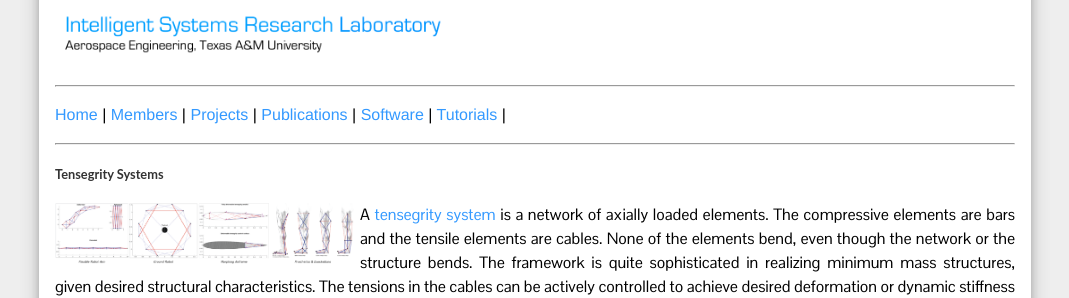
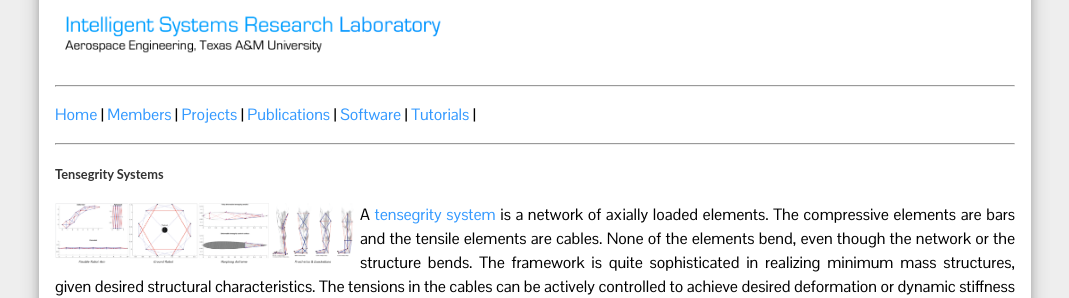
Before and after one commit to isrlab/isrlab.github.io, a Jekyll site: the page built from _pages/research.md, in a window 1280 px wide. Shown: the part 147-445 px from the top of the page, without its empty margins (105-1174 px from the left). Built offline with Jekyll 4.4.1, drawn with Linux system fonts in a browser that asks for light colours; our own code applies the rules of GitHub Pages for plain Markdown files; formulas are drawn with MathJax 3.

Commit message:
Update uqLab.css

```diff
--- a/css/uqLab.css
+++ b/css/uqLab.css
@@ -69,6 +69,7 @@ div.blocktitle {
 div.blockcontent {
     border: none;
 	font-size: 90%;
+	font-family: 'Pontano Sans', sans-serif;
 }
 
 div.infoblock > div.blockcontent {
@@ -130,12 +131,13 @@ nav {
     margin: 0em;
     padding: 0em;
 	text-align: left;
+	font-family: 'Pontano Sans', sans-serif;
 }
 
 nav ul {
     list-style-type: none;
     padding: 0;
-		font-family:Helvetica;
+	font-family: 'Pontano Sans', sans-serif;
 }
 
 nav ul a {
```
